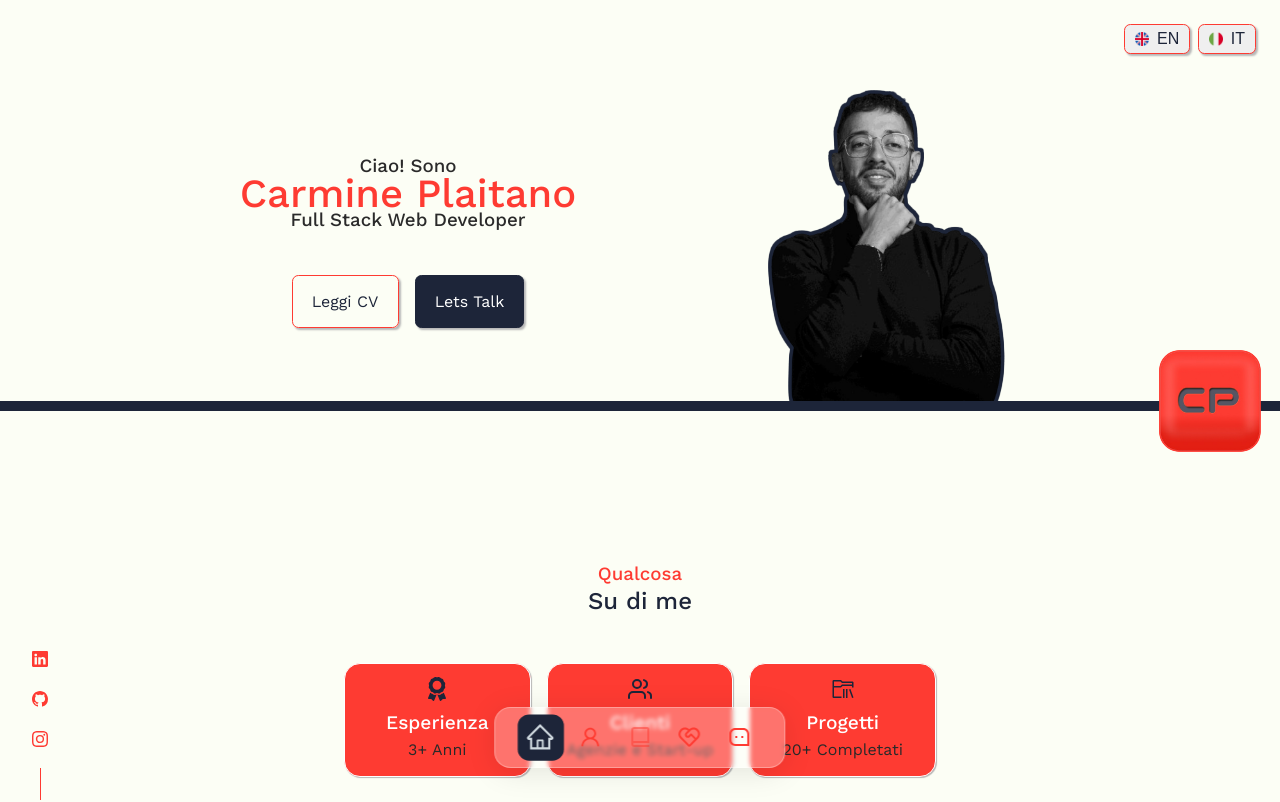
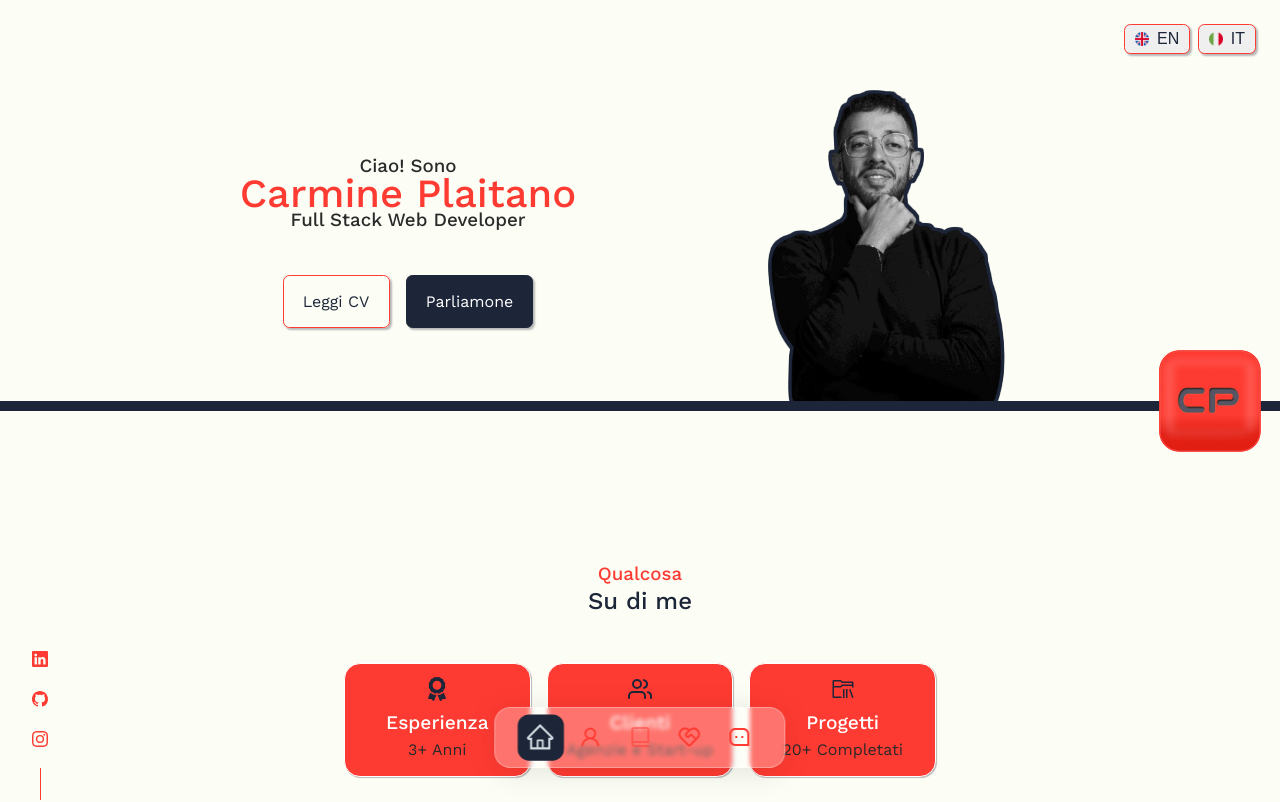
Before and after one commit to CarminePlaitano/portfolio, a React (Vite) app: page / in a window 1280 px wide. Shown: the top 802 px of the page. Built offline with nearby package versions, Linux system fonts and the light colour scheme.

Commit message:
Update Intro.tsx

```diff
--- a/src/components/Intro.tsx
+++ b/src/components/Intro.tsx
@@ -21,7 +21,7 @@ const Intro = () => {
                <h3>Full Stack Web Developer</h3>
                <div className="intro_container_cta">
                   <Button href={cpCv} className="btn" target="_blank">{ t("Read CV") }</Button>
-                  <Button href="#contact-me" className="btn btn-primary">{ t("Lets Talk") }</Button>
+                  <Button href="#contact-me" className="btn btn-primary">{ t("Let's Talk") }</Button>
                </div>
                <div className="intro_container_socials">
                   <a href="https://www.linkedin.com/in/carmine-plaitano-45b286218/" target="_blank" rel="noreferrer"><BsLinkedin /></a>
```
